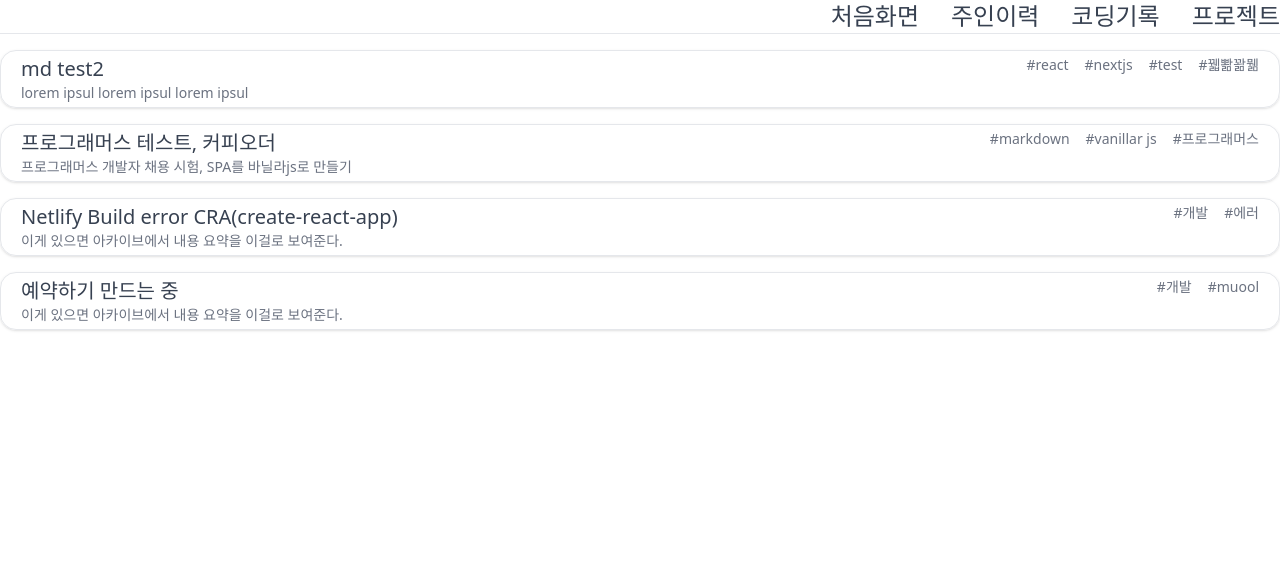
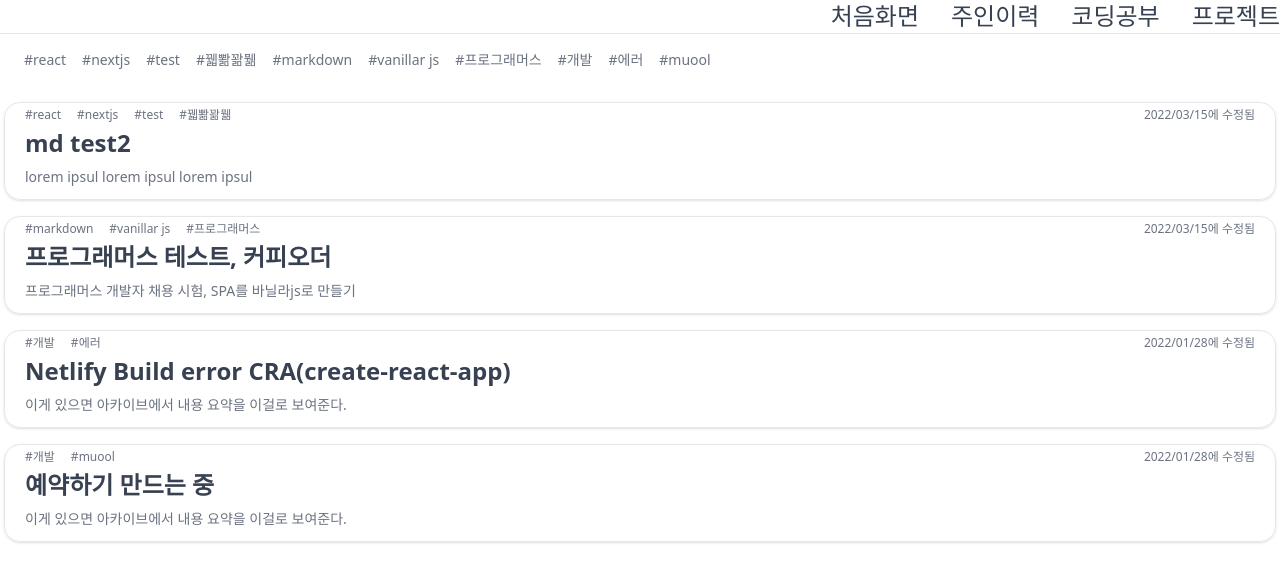
Before and after one commit to ysjkof/ysjkof.github.io, a Next.js app: page /coding in a window 1280 px wide. Shown: the top 582 px of the page. Built offline with nearby package versions, Linux system fonts and the light colour scheme.

Commit message:
tag 추출 추가, 기타 스타일 작성

```diff
--- a/components/header.tsx
+++ b/components/header.tsx
@@ -37,7 +37,7 @@ const Header: React.FC = () => {
             )}
           >
             <Link href="/coding" as={prefix + "/coding"}>
-              코딩기록
+              코딩공부
             </Link>
           </li>
           <li
--- a/libs/getMarkdown.ts
+++ b/libs/getMarkdown.ts
@@ -22,7 +22,9 @@ export async function getPostBySlug(dataType: string, slug: string) {
   };
 }
 
-export async function getAllPostsWithFrontMatter(dataType: string) {
+export async function getAllPostsWithFrontMatter(
+  dataType: string
+): Promise<any[]> {
   const files = fs.readdirSync(path.join(root, "data", dataType));
 
   // @ts-ignore
@@ -32,7 +34,6 @@ export async function getAllPostsWithFrontMatter(dataType: string) {
       "utf8"
     );
     const { data } = matter(source);
-
     return [
       {
         frontMatter: data,
--- a/pages/coding/[slug].tsx
+++ b/pages/coding/[slug].tsx
@@ -1,14 +1,13 @@
 import { getFiles, getPostBySlug } from "@libs/getMarkdown";
 import handleMarkdown from "@libs/handleMarkdown";
-import { prefix } from "constant";
 import type { NextPage } from "next";
 import { Params } from "next/dist/server/router";
 import Head from "next/head";
-import Link from "next/link";
 
 interface FrontMatter {
   description: string;
   publishedDate: string;
+  lastModifiedAt: string;
   tags: any[];
   title: string;
 }
@@ -19,21 +18,22 @@ interface PostProps {
 
 const Post: NextPage<PostProps> = ({ frontMatter, markdownBody }) => {
   const htmlContent = handleMarkdown(markdownBody);
-  console.log(frontMatter);
+  const { description, publishedDate, lastModifiedAt, tags, title } =
+    frontMatter;
   return (
     <>
       <Head>
         <title>Github Blog | Coding</title>
       </Head>
-      <section className="mx-auto flex h-full">
-        <aside className="w-full">
+      <section className="mx-auto flex h-full min-h-screen justify-between">
+        <aside className="">
           <div className="h-full"></div>
         </aside>
         <article
-          className="markdown-container w-full max-w-2xl border-r border-l text-gray-500"
+          className="markdown-container w-full max-w-2xl text-gray-500"
           dangerouslySetInnerHTML={{ __html: htmlContent }}
         />
-        <aside className="w-full">
+        <aside className="">
           <div className="h-full"></div>
         </aside>
       </section>
--- a/pages/coding/index.tsx
+++ b/pages/coding/index.tsx
@@ -7,6 +7,7 @@ import Link from "next/link";
 interface FrontMatter {
   description: string;
   publishedDate: string;
+  lastModifiedAt: string;
   tags: any[];
   title: string;
 }
@@ -14,20 +15,34 @@ interface Post {
   frontMatter: FrontMatter;
   slug: string;
 }
-interface BlogProps {
+interface CodingPostsProps {
   title: string;
   description: string;
   posts: Post[];
+  tags: string[];
 }
-const Posts: NextPage<BlogProps> = ({ title, description, posts }) => {
-  console.log(title, description, posts);
+const Posts: NextPage<CodingPostsProps> = ({
+  title,
+  description,
+  posts,
+  tags,
+}) => {
+  // console.log(title, description, posts);
   return (
     <>
       <Head>
         <title>Github Blog | Coding</title>
       </Head>
+      <div className="flex flex-wrap gap-4 px-6 py-4">
+        {tags.map((tag) => (
+          <div className="text-sm text-gray-500 hover:font-semibold hover:text-gray-700">
+            #{tag}
+          </div>
+        ))}
+      </div>
       {!posts && <div>No posts!</div>}
-      <ul className="h-full w-full space-y-4 py-4">
+      <p className="space-x-2"></p>
+      <ul className="h-full w-full space-y-4 py-4 px-1">
         {posts &&
           posts
             .sort(
@@ -36,23 +51,30 @@ const Posts: NextPage<BlogProps> = ({ title, description, posts }) => {
                 new Date(a.frontMatter.publishedDate).getTime()
             )
             .map((post) => {
-              console.log(post.frontMatter);
               return (
                 <article
                   key={post.slug}
-                  className="post-title w-full rounded-2xl border px-5 py-1 shadow"
+                  className="post-title w-full rounded-2xl border px-5 py-1 shadow hover:border-transparent hover:ring-2 hover:ring-blue-500"
                 >
-                  <div className="flex justify-between">
-                    <Link href={{ pathname: `/coding/${post.slug}` }}>
-                      <a className="text-xl">{post.frontMatter.title}</a>
-                    </Link>{" "}
-                    <ul className="flex gap-4 text-sm text-gray-500">
+                  <div className="mb-1 flex justify-between text-xs text-gray-500">
+                    <ul className="flex gap-4">
                       {post.frontMatter.tags.map((tag) => (
                         <li>#{tag}</li>
                       ))}
                     </ul>
+                    <span>{post.frontMatter.lastModifiedAt}에 수정됨</span>
                   </div>
-                  <p className="text-sm text-gray-500">
+                  <div className="flex justify-between">
+                    <Link
+                      href={`/coding/${post.slug}`}
+                      as={prefix + `/coding/${post.slug}`}
+                    >
+                      <a className="mb-2 w-full text-2xl font-semibold">
+                        {post.frontMatter.title}
+                      </a>
+                    </Link>
+                  </div>
+                  <p className="mb-2 text-sm text-gray-500">
                     {post.frontMatter.description}
                   </p>
                 </article>
@@ -68,11 +90,24 @@ export default Posts;
 export async function getStaticProps() {
   const posts = await getAllPostsWithFrontMatter("posts");
 
+  const extractTags = posts.map((post) =>
+    post.frontMatter.tags.map((tag: any) => tag)
+  );
+  const removeDuplication = (array: any[][]) => {
+    const removeDuplication = new Set(
+      array.reduce((prev, current) => prev.concat(current), [])
+    );
+    // @ts-ignore
+    return [...removeDuplication];
+  };
+  const tags = removeDuplication(extractTags);
+
   return {
     props: {
       posts,
-      title: "Blog",
-      description: "Posts on software engineering",
+      tags,
+      title: "코딩공부",
+      description: "코딩 공부 하면서 기록",
     },
   };
 }
--- /dev/null
+++ b/pages/coding/tags/index.tsx
@@ -0,0 +1,26 @@
+import { getAllPostsWithFrontMatter } from "@libs/getMarkdown";
+import { NextPage } from "next";
+import { CodingPostsProps } from "..";
+
+const Tags: NextPage<CodingPostsProps> = ({ posts, tags }) => {
+  console.log(posts, tags);
+  return (
+    <>
+      <h1>tags</h1>
+    </>
+  );
+};
+
+export default Tags;
+
+export async function getStaticProps() {
+  const posts = await getAllPostsWithFrontMatter("posts");
+
+  return {
+    props: {
+      posts,
+      title: "코딩공부",
+      description: "코딩 공부 하면서 기록",
+    },
+  };
+}
```
